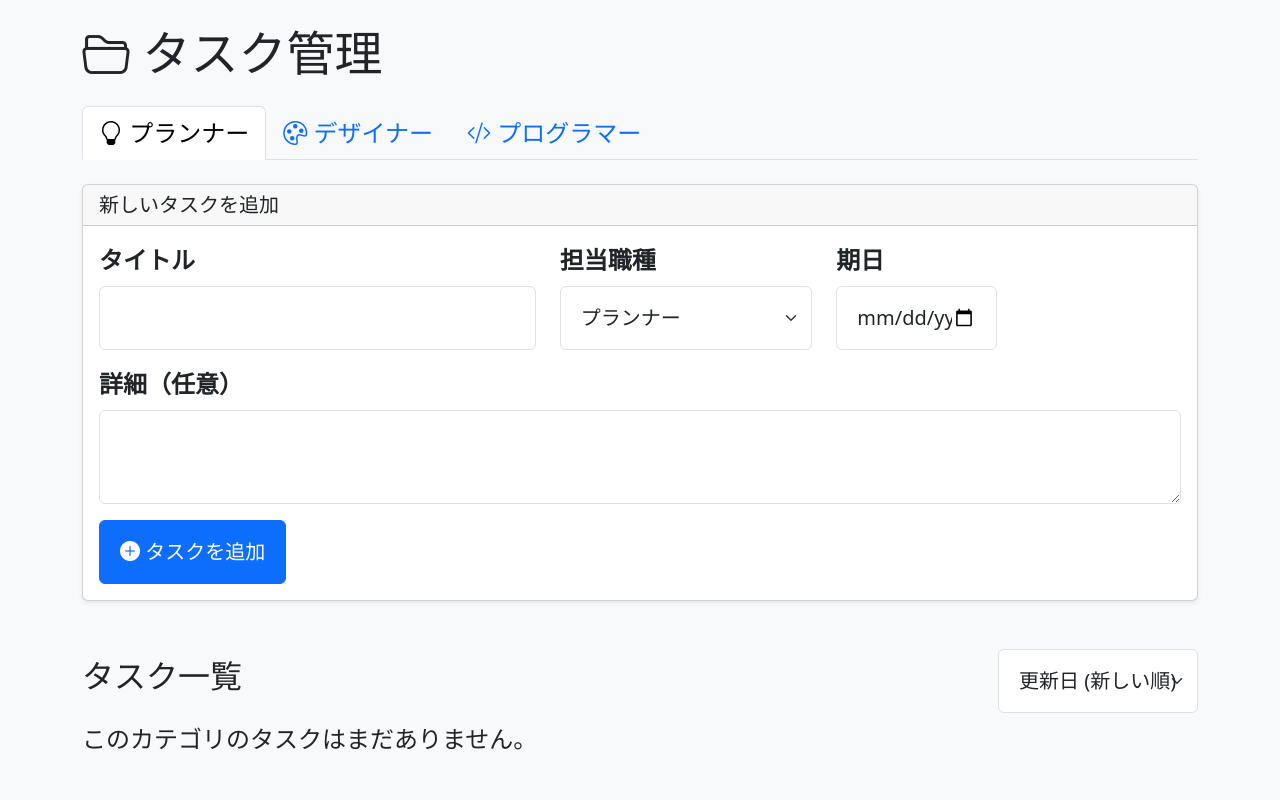
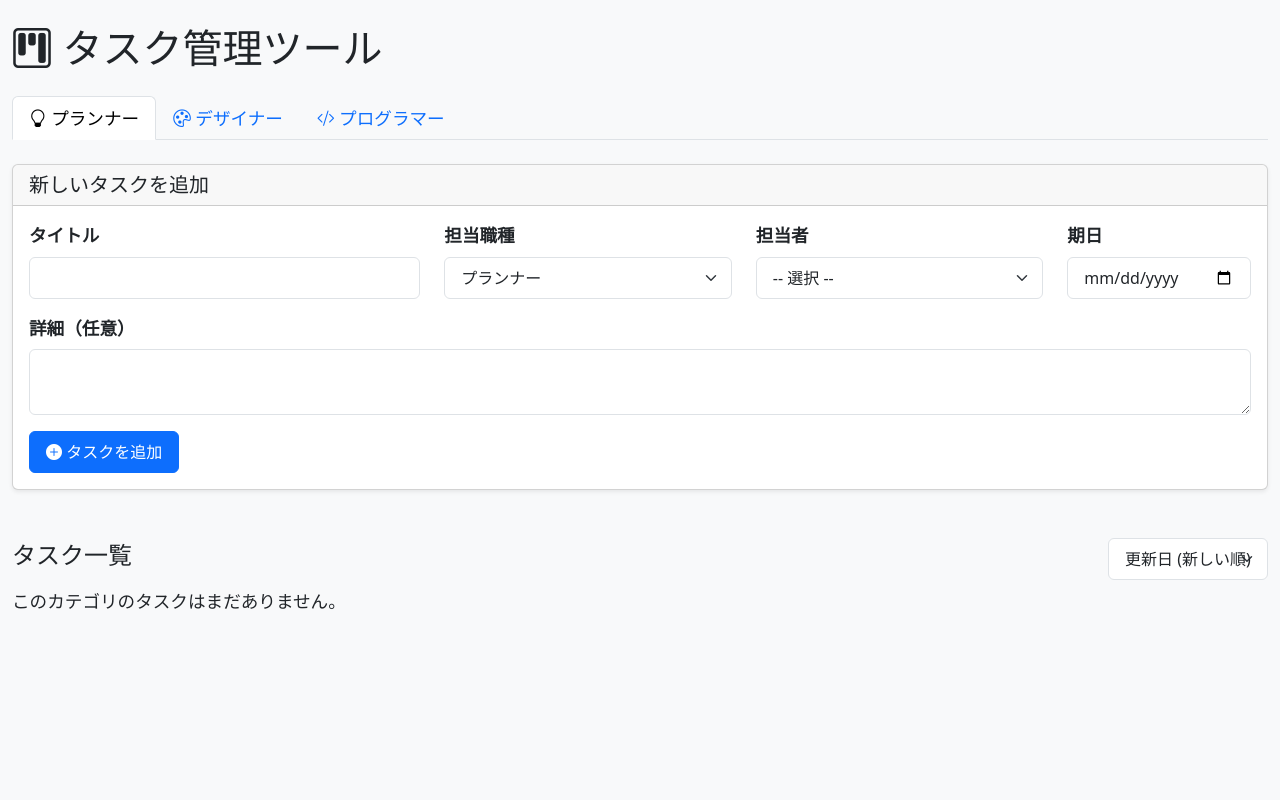
Before and after one commit to kanon06064/Python_task, a Flask app: page / in a window 1280 px wide. Run offline with Flask 2, Linux system fonts and the light colour scheme; tables that the repository leaves empty hold one stand-in row (values such as "Sample post").

Commit message:
担当者記入欄追加

```diff
--- a/GameTaskManagerPython/GameTaskManagerPython/templates/index.html
+++ b/GameTaskManagerPython/GameTaskManagerPython/templates/index.html
@@ -9,31 +9,31 @@
     <style>
         body {
             background-color: #f8f9fa;
+            font-size: 1.1rem;
+        }
+
+        .task-card {
+            margin-bottom: 1rem;
+        }
+
+        h1 {
+            font-size: 2.5rem;
+        }
+
+        h2 {
+            font-size: 1.75rem;
+        }
+
+        h3 {
             font-size: 1.5rem;
         }
 
-        .task-card {
-            margin-bottom: 1.2rem;
-        }
-
-        h1 {
-            font-size: 3rem;
-        }
-
-        h2 {
-            font-size: 2.5rem;
-        }
-
-        h3 {
-            font-size: 2rem;
-        }
-
         .card-title {
-            font-size: 1.5rem;
+            font-size: 1.25rem;
         }
 
         .card-text {
-            font-size: 1.25rem;
+            font-size: 1rem;
         }
 
         .form-label {
@@ -41,19 +41,19 @@
         }
 
         .form-control, .form-select, .btn {
-            font-size: 1.25rem;
-            padding: 1rem 1.25rem;
+            font-size: 1rem;
+            padding: 0.5rem 1rem;
         }
 
         .btn-sm, .form-select-sm, .input-group-sm > .form-control {
-            font-size: 1.2rem;
-            padding: 0.6rem 0.9rem;
+            font-size: 0.9rem;
+            padding: 0.3rem 0.6rem;
         }
     </style>
 </head>
 <body>
-    <div class="container mt-4">
-        <h1 class="mb-4"><i class="bi bi-folder2-open"></i> タスク管理</h1>
+    <div class="container-fluid mt-4">
+        <h1 class="mb-4"><i class="bi bi-kanban"></i> タスク管理ツール</h1>
 
         <ul class="nav nav-tabs mb-4">
             {% for category in task_categories %}
@@ -69,19 +69,13 @@
             {% endfor %}
         </ul>
 
-        <form action="{{ url_for('add_task', category=active_category) }}" method="post" class="card shadow-sm mb-5">
+        <form action="{{ url_for('add_task', **request.args) }}" method="post" class="card shadow-sm mb-5">
             <div class="card-header"><h5 class="mb-0">新しいタスクを追加</h5></div>
             <div class="card-body">
                 <div class="row">
-                    <div class="col-md-5 mb-3"><label for="title" class="form-label">タイトル</label><input type="text" id="title" name="title" class="form-control" required></div>
-                    <div class="col-md-3 mb-3">
-                        <label for="category" class="form-label">担当職種</label>
-                        <select id="category" name="category" class="form-select">
-                            {% for category in task_categories %}
-                            <option value="{{ category }}" {% if category==active_category %}selected{% endif %}>{{ category }}</option>
-                            {% endfor %}
-                        </select>
-                    </div>
+                    <div class="col-md-4 mb-3"><label for="title" class="form-label">タイトル</label><input type="text" id="title" name="title" class="form-control" required></div>
+                    <div class="col-md-3 mb-3"><label for="category" class="form-label">担当職種</label><select id="category" name="category" class="form-select">{% for category in task_categories %}<option value="{{ category }}" {% if category==active_category %}selected{% endif %}>{{ category }}</option>{% endfor %}</select></div>
+                    <div class="col-md-3 mb-3"><label for="assignee_id" class="form-label">担当者</label><select id="assignee_id" name="assignee_id" class="form-select"><option value="">-- 選択 --</option>{% for assignee in assignees %}<option value="{{ assignee.id }}">{{ assignee.name }}</option>{% endfor %}<option value="new">-- 新規担当者を追加 --</option></select><input type="text" name="new_assignee_name" id="new_assignee_field" class="form-control mt-2" style="display: none;" placeholder="新しい担当者名を入力"></div>
                     <div class="col-md-2 mb-3"><label for="due_date" class="form-label">期日</label><input type="date" id="due_date" name="due_date" class="form-control"></div>
                 </div>
                 <div class="mb-3"><label for="description" class="form-label">詳細（任意）</label><textarea id="description" name="description" class="form-control" rows="2"></textarea></div>
@@ -92,25 +86,21 @@
         <div class="d-flex justify-content-between align-items-center mb-2">
             <h3>タスク一覧</h3>
             <form method="get" style="max-width: 250px;">
-                <!-- 幅を少し広げました -->
                 <input type="hidden" name="category" value="{{ active_category }}">
                 {% if active_category == 'プランナー' %}
                 <select name="sort" class="form-select" onchange="this.form.submit()">
-                    <!-- `-sm`を削除 -->
                     <option value="upload_date_desc" {% if sort_key=='upload_date_desc' %}selected{% endif %}>更新日 (新しい順)</option>
                     <option value="upload_date_asc" {% if sort_key=='upload_date_asc' %}selected{% endif %}>更新日 (古い順)</option>
                     <option value="title_asc" {% if sort_key=='title_asc' %}selected{% endif %}>タイトル (昇順)</option>
                 </select>
                 {% elif active_category == 'デザイナー' %}
                 <select name="sort" class="form-select" onchange="this.form.submit()">
-                    <!-- `-sm`を削除 -->
                     <option value="created_at_desc" {% if sort_key=='created_at_desc' %}selected{% endif %}>作成日 (新しい順)</option>
                     <option value="created_at_asc" {% if sort_key=='created_at_asc' %}selected{% endif %}>作成日 (古い順)</option>
                     <option value="title_asc" {% if sort_key=='title_asc' %}selected{% endif %}>タイトル (昇順)</option>
                 </select>
                 {% else %}
                 <select name="sort" class="form-select" onchange="this.form.submit()">
-                    <!-- `-sm`を削除 -->
                     <option value="due_date_asc" {% if sort_key=='due_date_asc' %}selected{% endif %}>期日 (近い順)</option>
                     <option value="due_date_desc" {% if sort_key=='due_date_desc' %}selected{% endif %}>期日 (遠い順)</option>
                     <option value="status_asc" {% if sort_key=='status_asc' %}selected{% endif %}>進行度</option>
@@ -125,7 +115,9 @@
                 <div class="card task-card shadow-sm">
                     <div class="card-body">
                         <h5 class="card-title">{{ task.title }}</h5>
+                        <p class="card-text"><i class="bi bi-person-fill"></i> 担当: <strong>{{ task.assignee.name if task.assignee else '未割り当て' }}</strong></p>
                         {% if task.description %}<p class="card-text">{{ task.description }}</p>{% endif %}
+
                         {% if task.category == 'プランナー' %}
                         <p class="card-text"><small class="text-muted">最終更新: {{ task.latest_upload_date.strftime('%Y-%m-%d %H:%M') if task.latest_upload_date else 'ファイル未添付' }}</small></p>
                         {% else %}
@@ -134,30 +126,33 @@
 
                         {% if task.category != 'プランナー' %}
                         <form action="{{ url_for('update_status', task_id=task.id, **request.args) }}" method="post" class="d-inline-block w-100 mb-2">
-                            <div class="input-group"><label class="input-group-text">進行度</label><select name="status" class="form-select" onchange="this.form.submit()">{% for status in task_statuses %}<option value="{{ status }}" {% if task.status==status %}selected{% endif %}>{{ status }}</option>{% endfor %}</select></div> <!-- `-sm`を削除 -->
+                            <div class="input-group"><label class="input-group-text">進行度</label><select name="status" class="form-select" onchange="this.form.submit()">{% for status in task_statuses %}<option value="{{ status }}" {% if task.status==status %}selected{% endif %}>{{ status }}</option>{% endfor %}</select></div>
                         </form>
                         {% endif %}
 
-                        {% if task.category != 'プログラマー' %}
-                        <form action="{{ url_for('upload_file', task_id=task.id, **request.args) }}" method="post" enctype="multipart/form-data" class="mb-2"><div class="input-group"><input type="file" name="file" class="form-control" required><button type="submit" class="btn btn-outline-secondary"><i class="bi bi-upload"></i></button></div></form> <!-- `-sm`を削除 -->
-                        {% endif %}
+                        <form action="{{ url_for('upload_file', task_id=task.id, **request.args) }}" method="post" enctype="multipart/form-data" class="mb-2">
+                            <div class="input-group">
+                                <input type="file" name="file" class="form-control" required>
+                                <button type="submit" class="btn btn-outline-secondary"><i class="bi bi-upload"></i></button>
+                            </div>
+                        </form>
 
                         {% if task.files %}
                         <div class="mb-2">
                             {% for file in task.files %}
                             {% if is_video_file(file.filename) %}
-                            <video width="200" controls preload="metadata" class="img-thumbnail"><source src="{{ url_for('uploaded_file', filename=file.filename) }}" type="video/mp4"></video> <!-- サイズを少し大きくしました -->
+                            <video width="200" controls preload="metadata" class="img-thumbnail"><source src="{{ url_for('uploaded_file', filename=file.filename) }}" type="video/mp4"></video>
                             {% elif task.category == 'デザイナー' %}
-                            <a href="{{ url_for('uploaded_file', filename=file.filename) }}" target="_blank"><img src="{{ url_for('uploaded_file', filename=file.filename) }}" class="img-thumbnail" width="100" alt="{{ file.filename }}"></a> <!-- サイズを少し大きくしました -->
+                            <a href="{{ url_for('uploaded_file', filename=file.filename) }}" target="_blank"><img src="{{ url_for('uploaded_file', filename=file.filename) }}" class="img-thumbnail" width="100" alt="{{ file.filename }}"></a>
                             {% else %}
-                            <a href="{{ url_for('uploaded_file', filename=file.filename) }}" target="_blank" class="btn btn-outline-dark mb-1"><i class="bi bi-file-earmark-arrow-down"></i> {{ file.filename | truncate(25) }}</a> <!-- btn-smを削除 -->
+                            <a href="{{ url_for('uploaded_file', filename=file.filename) }}" target="_blank" class="btn btn-outline-dark mb-1"><i class="bi bi-file-earmark-arrow-down"></i> {{ file.filename | truncate(25) }}</a>
                             {% endif %}
                             {% endfor %}
                         </div>
                         {% endif %}
 
                         <hr>
-                        <form action="{{ url_for('delete_task', task_id=task.id, **request.args) }}" method="post" onsubmit="return confirm('本当に削除しますか？');" class="d-inline float-end"><button type="submit" class="btn btn-danger"><i class="bi bi-trash"></i></button></form> <!-- btn-smを削除、見やすくするために色をつけました -->
+                        <form action="{{ url_for('delete_task', task_id=task.id, **request.args) }}" method="post" onsubmit="return confirm('本当に削除しますか？');" class="d-inline float-end"><button type="submit" class="btn btn-danger"><i class="bi bi-trash"></i></button></form>
                     </div>
                 </div>
                 {% else %}
@@ -166,5 +161,17 @@
             </div>
         </div>
     </div>
+
+    <script>
+        document.getElementById('assignee_id').addEventListener('change', function () {
+            var newAssigneeField = document.getElementById('new_assignee_field');
+            if (this.value === 'new') {
+                newAssigneeField.style.display = 'block';
+                newAssigneeField.focus();
+            } else {
+                newAssigneeField.style.display = 'none';
+            }
+        });
+    </script>
 </body>
 </html>
```
Also changed, not shown: GameTaskManagerPython/GameTaskManagerPython/runserver.py (+79 -41 lines).
